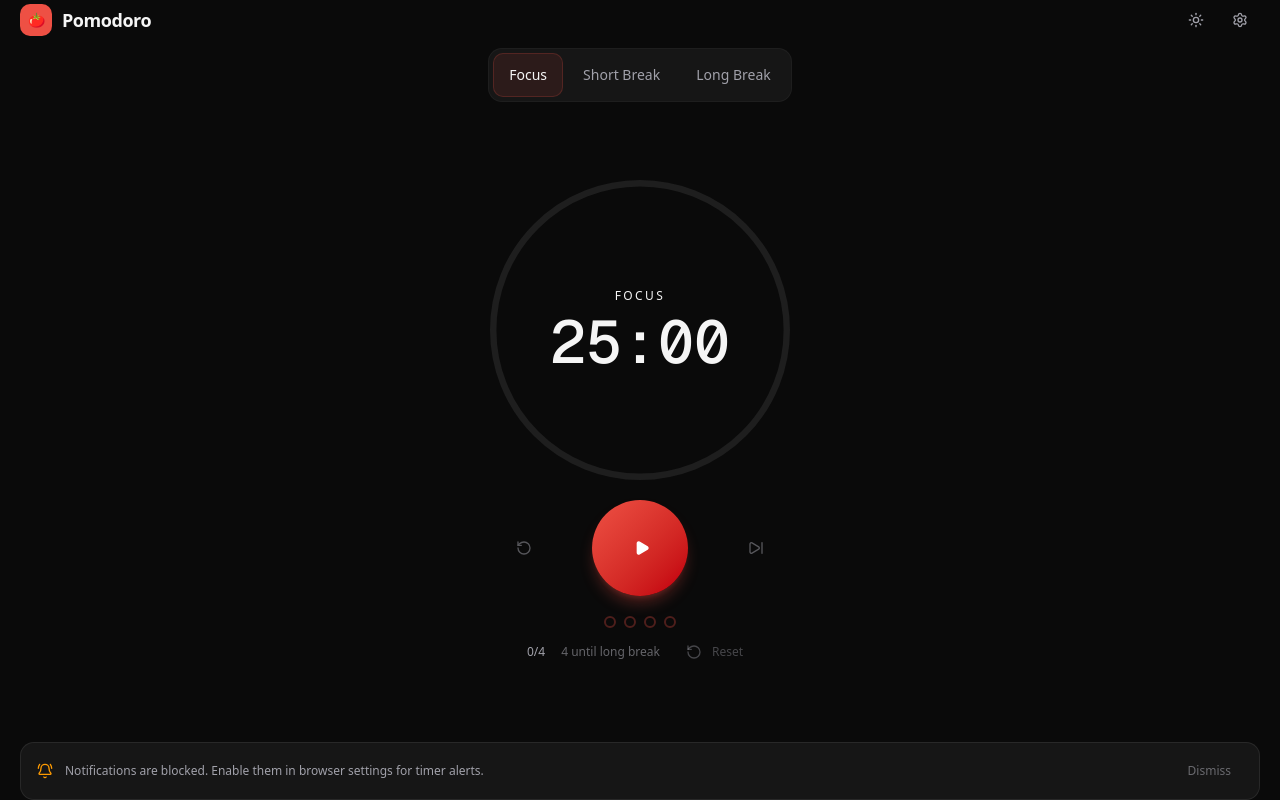
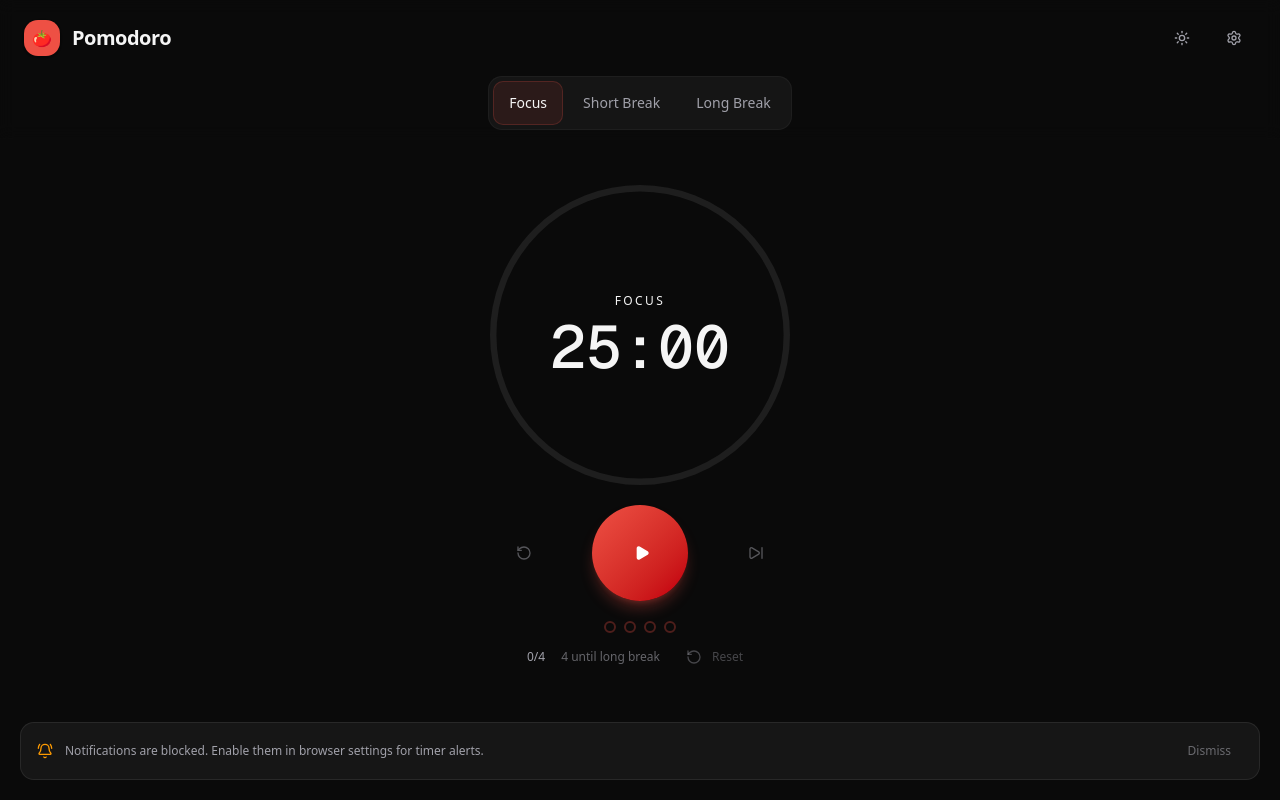
Before and after one commit to CJ-1981/pomodoro-focus, a Next.js app: page / in a window 1280 px wide. Built offline with nearby package versions, Linux system fonts and the light colour scheme.

Commit message:
Fix iOS PWA safe area and tap target accessibility

```diff
--- a/src/app/globals.css
+++ b/src/app/globals.css
@@ -166,3 +166,27 @@
   user-select: none;
   -webkit-tap-highlight-color: transparent;
 }
+
+@utility pt-safe {
+  padding-top: env(safe-area-inset-top);
+}
+
+@utility pb-safe {
+  padding-bottom: env(safe-area-inset-bottom);
+}
+
+@utility pl-safe {
+  padding-left: env(safe-area-inset-left);
+}
+
+@utility pr-safe {
+  padding-right: env(safe-area-inset-right);
+}
+
+@utility mt-safe {
+  margin-top: env(safe-area-inset-top);
+}
+
+@utility mb-safe {
+  margin-bottom: env(safe-area-inset-bottom);
+}
--- a/src/components/pomodoro/PomodoroApp.tsx
+++ b/src/components/pomodoro/PomodoroApp.tsx
@@ -137,15 +137,15 @@ export function PomodoroApp() {
   return (
     <div className="fixed inset-0 bg-background text-foreground flex flex-col">
       {/* Header + Mode Tabs */}
-      <div className="flex-shrink-0">
-        <header className="flex items-center justify-between px-5 pt-safe pb-1">
-          <div className="flex items-center gap-2.5">
-            <div className="w-8 h-8 rounded-lg bg-pomodoro-work flex items-center justify-center">
-              <span className="text-sm">🍅</span>
+      <div className="flex-shrink-0 bg-background/95 backdrop-blur supports-[backdrop-filter]:bg-background/60 z-50 border-b border-border/5">
+        <header className="flex items-center justify-between px-6 pt-[calc(env(safe-area-inset-top)+1rem)] pb-3">
+          <div className="flex items-center gap-3">
+            <div className="w-9 h-9 rounded-xl bg-pomodoro-work flex items-center justify-center shadow-sm">
+              <span className="text-base">🍅</span>
             </div>
-            <h1 className="text-lg font-semibold tracking-tight">Pomodoro</h1>
+            <h1 className="text-xl font-bold tracking-tight">Pomodoro</h1>
           </div>
-          <div className="flex items-center gap-1">
+          <div className="flex items-center gap-2">
             <ThemeToggle />
             <SettingsSheet />
           </div>
@@ -194,7 +194,7 @@ export function PomodoroApp() {
       </main>
 
       {/* Footer */}
-      <footer className="px-5 pb-safe pt-2 flex-shrink-0">
+      <footer className="px-5 pb-[calc(env(safe-area-inset-bottom)+1.25rem)] pt-2 flex-shrink-0">
         <NotificationBanner />
       </footer>
     </div>
--- a/src/components/pomodoro/SettingsSheet.tsx
+++ b/src/components/pomodoro/SettingsSheet.tsx
@@ -112,7 +112,7 @@ export function SettingsSheet() {
         <Button
           variant="ghost"
           size="icon"
-          className="h-10 w-10 rounded-full text-muted-foreground hover:text-foreground hover:bg-accent"
+          className="h-11 w-11 rounded-full text-muted-foreground hover:text-foreground hover:bg-accent"
         >
           <Settings className="h-5 w-5" />
         </Button>
--- a/src/components/pomodoro/ThemeToggle.tsx
+++ b/src/components/pomodoro/ThemeToggle.tsx
@@ -26,7 +26,7 @@ export function ThemeToggle() {
     <Button
       variant="ghost"
       size="icon"
-      className="h-10 w-10 rounded-full text-muted-foreground hover:text-foreground hover:bg-accent transition-colors"
+      className="h-11 w-11 rounded-full text-muted-foreground hover:text-foreground hover:bg-accent transition-colors"
       onClick={() => setTheme(isDark ? 'light' : 'dark')}
       aria-label={`Switch to ${isDark ? 'light' : 'dark'} mode`}
     >
```
